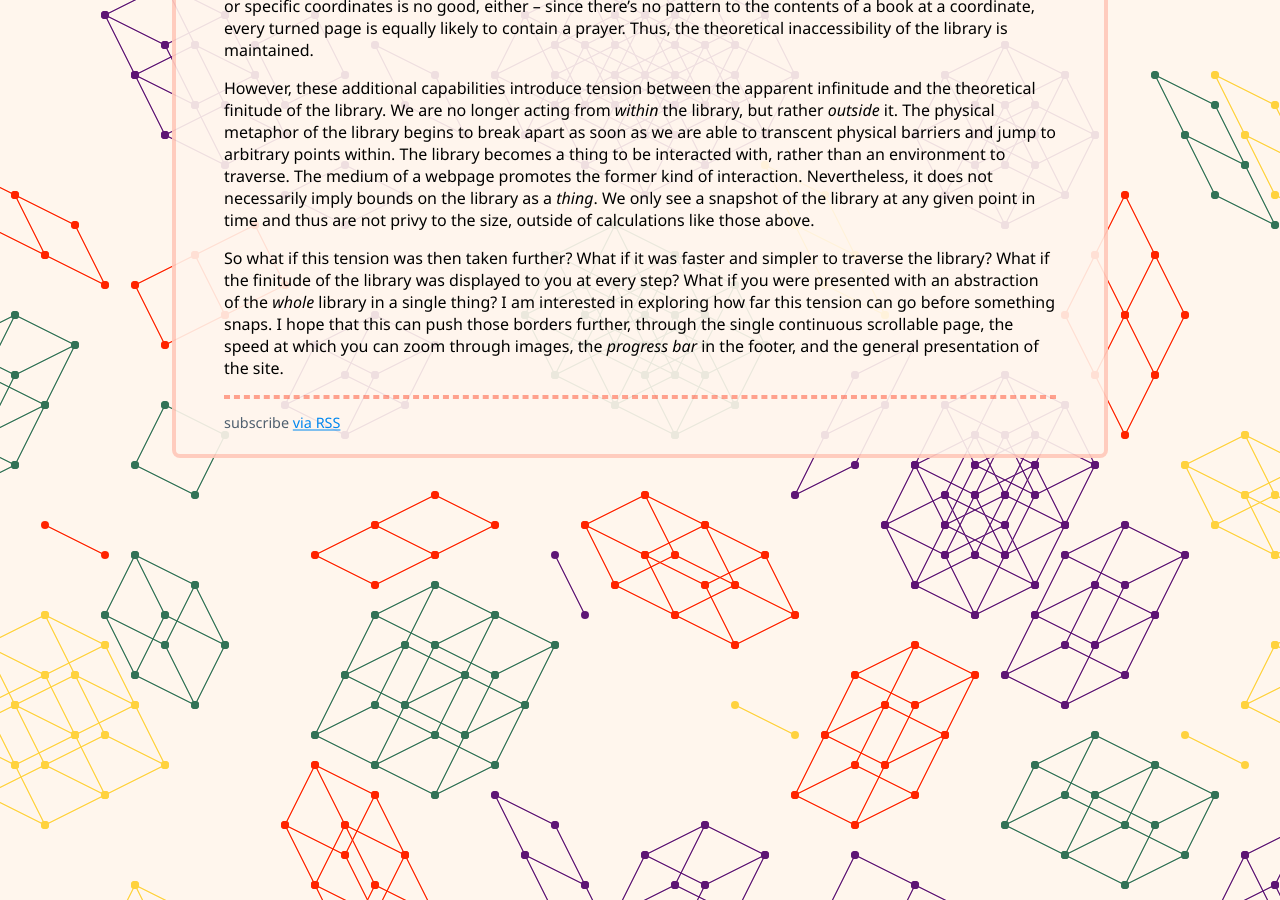
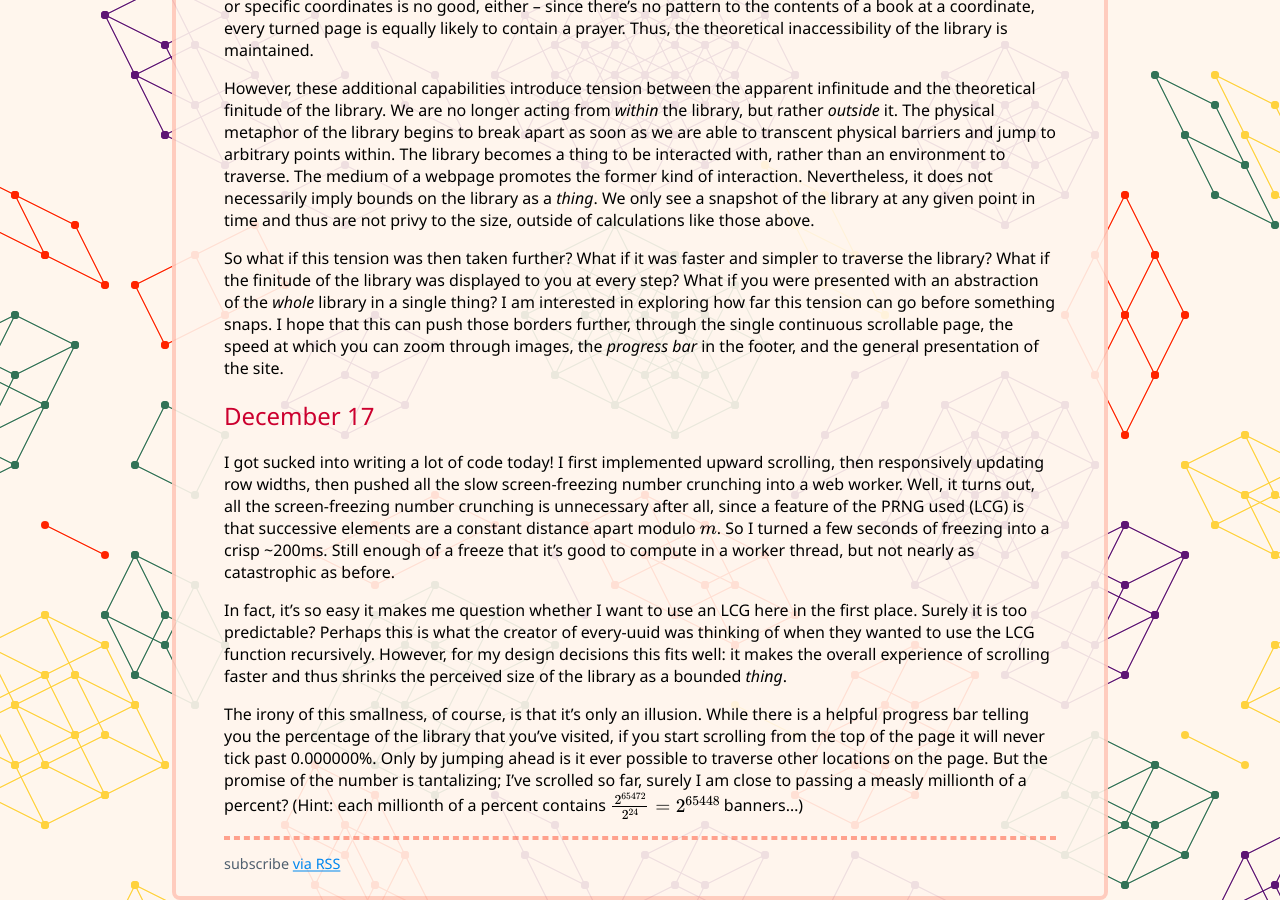
Before and after one commit to RocketRace/rocketrace.github.io, a Jekyll site: the page built from decadv-2024.md, in a window 1280 px wide and 900 px high, scrolled down 6526 px. Built offline with Jekyll 4.4.1, drawn with Linux system fonts in a browser that asks for light colours; formulas are drawn with MathJax 3.

Commit message:
December 17

```diff
--- a/decadv-2024.md
+++ b/decadv-2024.md
@@ -367,6 +367,32 @@ those borders further, through the single continuous scrollable page, the
 speed at which you can zoom through images, the *progress bar* in the footer,
 and the general presentation of the site.
 
+## December 17
+I got sucked into writing a lot of code today! I first implemented upward
+scrolling, then responsively updating row widths, then pushed all the slow
+screen-freezing number crunching into a web worker. Well, it turns out, all
+the screen-freezing number crunching is unnecessary after all, since a feature
+of the PRNG used (LCG) is that successive elements are a constant distance
+apart modulo $m$. So I turned a few seconds of freezing into a crisp ~200ms.
+Still enough of a freeze that it's good to compute in a worker thread, but
+not nearly as catastrophic as before.
+
+In fact, it's so easy it makes me question whether I want to use an LCG here
+in the first place. Surely it is too predictable? Perhaps this is what the
+creator of every-uuid was thinking of when they wanted to use the LCG function
+recursively. However, for my design decisions this fits well: it makes the
+overall experience of scrolling faster and thus shrinks the perceived size
+of the library as a bounded *thing*.
+
+The irony of this smallness, of course, is that it's only an illusion.
+While there is a helpful progress bar telling you the percentage of the
+library that you've visited, if you start scrolling from the top of the page
+it will never tick past 0.000000%. Only by jumping ahead is it ever possible
+to traverse other locations on the page. But the promise of the number is
+tantalizing; I've scrolled so far, surely I am close to passing a measly
+millionth of a percent? (Hint: each millionth of a percent contains
+${2^{65472} \over 2^{24}} = 2^{65448}$ banners...)
+
 [decadv]: https://eli.li/december-adventure
 [aoc]: https://adventofcode.com/
 [my aoc2023]: https://github.com/RocketRace/aoc2023
```
